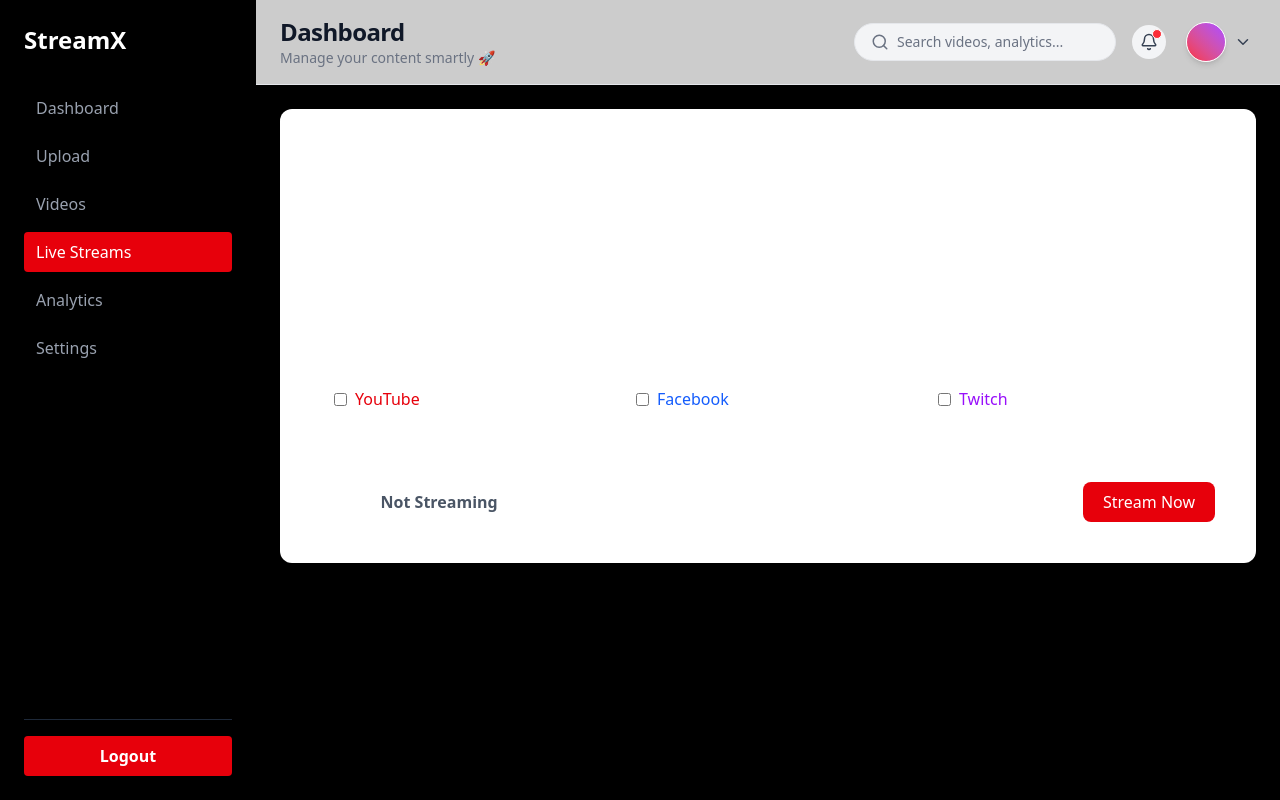
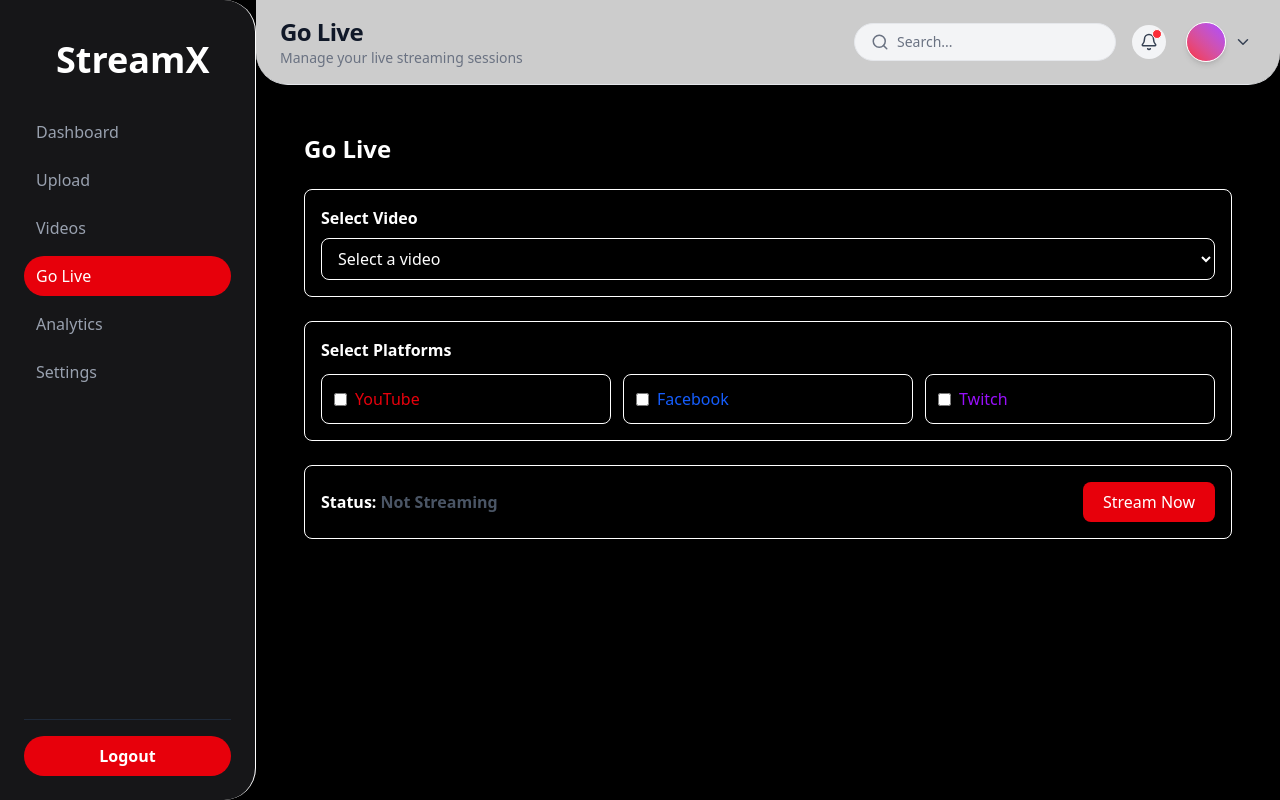
Before and after one commit to JavaDeveloper-Sinku/StreamX_Webapp, a Next.js app: page /dashboard/live in a window 1280 px wide. Built offline with nearby package versions, Linux system fonts and the light colour scheme.

Commit message:
sidebar edit

```diff
--- a/app/dashboard/layout.tsx
+++ b/app/dashboard/layout.tsx
@@ -12,7 +12,7 @@ export default function DashboardLayout({
     <div className="bg-black min-h-screen text-white">
 
       {/* --- Fixed Sidebar --- */}
-      <aside className="fixed top-0 left-0 h-full w-64 bg-zinc-900 border-r border-white/10">
+      <aside className="fixed top-0 left-0 h-full w-64 bg-zinc-900 border-r border-white/10 rounded-r-4xl">
         <Sidebar />
       </aside>
 
--- a/app/dashboard/live/page.tsx
+++ b/app/dashboard/live/page.tsx
@@ -35,7 +35,7 @@ export default function LivePage() {
   };
 
   return (
-    <div className="bg-white p-6 rounded-xl shadow space-y-6">
+    <div className="bg-green/30 p-6 rounded-xl shadow space-y-6">
       <h1 className="text-2xl font-bold">Go Live</h1>
 
       {/* Select Video */}
--- a/components/DashboardComponents/Sidebar.tsx
+++ b/components/DashboardComponents/Sidebar.tsx
@@ -8,17 +8,17 @@ export default function Sidebar() {
   const pathname = usePathname();
 
   const linkClass = (path: string) =>
-    `block px-3 py-2 rounded transition ${
+    `block px-3 py-2 rounded-full transition ${
       pathname === path
         ? "bg-red-600 text-white"
         : "text-gray-400 hover:text-white hover:bg-gray-800"
     }`;
 
   return (
-    <aside className="w-64 min-h-screen bg-black text-white p-6 flex flex-col justify-between">
+    <aside className="w-64 min-h-screen bg-black/10 text-white p-6 flex flex-col justify-between  border-r border-black-10 rounded-r-4xl ">
       {/* --------- Top Section --------- */}
       <div>
-        <h1 className="text-2xl font-bold mb-8">StreamX</h1>
+        <h1 className="text-4xl font-bold mb-8 mt-4 px-8">StreamX</h1>
 
         <nav className="space-y-2">
           <Link href="/dashboard" className={linkClass("/dashboard")}>
@@ -34,7 +34,7 @@ export default function Sidebar() {
           </Link>
 
           <Link href="/dashboard/live" className={linkClass("/dashboard/live")}>
-            Live Streams
+            Go Live
           </Link>
 
           <Link href="/dashboard/analytic" className={linkClass("/dashboard/analytic")}>
@@ -51,7 +51,7 @@ export default function Sidebar() {
       <div className="border-t border-gray-800 pt-4">
         <Link
           href="/auth/login"  // <-- yaha ap apni logout / login route set karo
-          className="block bg-red-600 hover:bg-red-700 text-center py-2 rounded font-semibold"
+          className="block bg-red-600 hover:bg-red-700 text-center py-2 rounded-full font-semibold"
         >
           Logout
         </Link>
--- a/components/DashboardComponents/Topbar.tsx
+++ b/components/DashboardComponents/Topbar.tsx
@@ -3,14 +3,50 @@
 import { Bell, Search, Menu, ChevronDown } from "lucide-react";
 import { useState } from "react";
 import Link from "next/link";
+import { usePathname } from "next/navigation";
+
+const pageMeta: Record<
+  string,
+  { title: string; subtitle: string }
+> = {
+  "/dashboard": {
+    title: "Dashboard",
+    subtitle: "Manage your content smartly",
+  },
+  "/dashboard/upload": {
+    title: "Upload",
+    subtitle: "Upload your videos and media",
+  },
+  "/dashboard/videos": {
+    title: "Videos",
+    subtitle: "Manage your uploaded videos",
+  },
+  "/dashboard/live": {
+    title: "Go Live",
+    subtitle: "Manage your live streaming sessions",
+  },
+   "/dashboard/analytic": {
+    title: "Analytics",
+    subtitle: "View your performance metrics",
+  },
+   "/dashboard/setting": {
+    title: "Settings",
+    subtitle: "Control application preferences",
+  },
+};
 
 export default function Topbar() {
   const [showSearch, setShowSearch] = useState(false);
   const [showProfileMenu, setShowProfileMenu] = useState(false);
+  const pathname = usePathname();
+
+  const currentPage =
+    pageMeta[pathname] ??
+    pageMeta["/dashboard"];
 
   return (
-    <header className="w-full sticky top-0 z-50 backdrop-blur-md bg-white/80 dark:bg-black/70 border-b border-gray-200 dark:border-white/10">
-      <div className="flex items-center justify-between px-6 py-4">
+    <header className=" w-full sticky top-0 z-50 backdrop-blur-md bg-white/80 dark:bg-black/10 border-b border-gray-200 dark:border-white/10 rounded-b-4xl ">
+      <div className=" flex items-center justify-between px-6 py-4">
 
         {/* Left Section */}
         <div className="flex items-center gap-4">
@@ -20,10 +56,10 @@ export default function Topbar() {
 
           <div>
             <h2 className="text-2xl font-bold text-gray-900 dark:text-white tracking-tight">
-              Dashboard
+              {currentPage.title}
             </h2>
             <p className="text-sm text-gray-500 dark:text-gray-400">
-              Manage your content smartly 🚀
+              {currentPage.subtitle}
             </p>
           </div>
         </div>
@@ -36,7 +72,7 @@ export default function Topbar() {
             <Search size={18} className="text-gray-500 dark:text-gray-300" />
             <input
               type="text"
-              placeholder="Search videos, analytics..."
+              placeholder="Search..."
               className="bg-transparent outline-none text-sm text-gray-700 dark:text-gray-200 placeholder-gray-500 dark:placeholder-gray-400"
             />
           </div>
@@ -52,7 +88,7 @@ export default function Topbar() {
           {/* Notification */}
           <button className="relative p-2 rounded-full bg-gray-100 dark:bg-white/10 hover:bg-gray-200 dark:hover:bg-white/20 transition">
             <Bell size={18} className="text-gray-700 dark:text-gray-200" />
-            <span className="absolute top-1 right-1 w-2.5 h-2.5 bg-red-500 border border-white dark:border-black rounded-full"></span>
+            <span className="absolute top-1 right-1 w-2.5 h-2.5 bg-red-500 border border-white dark:border-black rounded-full" />
           </button>
 
           {/* Avatar + Dropdown */}
@@ -65,28 +101,25 @@ export default function Topbar() {
               <ChevronDown size={18} className="text-gray-700 dark:text-gray-200" />
             </button>
 
-            {/* Dropdown Menu */}
             {showProfileMenu && (
               <div className="absolute right-0 mt-2 w-48 bg-white dark:bg-black/80 border border-gray-200 dark:border-white/10 rounded-lg shadow-lg py-2 z-50">
                 <Link
                   href="/dashboard/profile"
-                  className="block px-4 py-2 text-gray-700 dark:text-gray-200 hover:bg-gray-100 dark:hover:bg-white/10 transition"
+                  className="block px-4 py-2 hover:bg-gray-100 dark:hover:bg-white/10"
                   onClick={() => setShowProfileMenu(false)}
                 >
                   Profile
                 </Link>
-
                 <Link
                   href="/dashboard/setting"
-                  className="block px-4 py-2 text-gray-700 dark:text-gray-200 hover:bg-gray-100 dark:hover:bg-white/10 transition"
+                  className="block px-4 py-2 hover:bg-gray-100 dark:hover:bg-white/10"
                   onClick={() => setShowProfileMenu(false)}
                 >
                   Settings
                 </Link>
-
                 <Link
                   href="/dashboard/plans"
-                  className="block px-4 py-2 text-gray-700 dark:text-gray-200 hover:bg-gray-100 dark:hover:bg-white/10 transition"
+                  className="block px-4 py-2 hover:bg-gray-100 dark:hover:bg-white/10"
                   onClick={() => setShowProfileMenu(false)}
                 >
                   Plans
@@ -97,7 +130,7 @@ export default function Topbar() {
         </div>
       </div>
 
-      {/* Mobile Search Bar */}
+      {/* Mobile Search */}
       {showSearch && (
         <div className="px-4 pb-3 md:hidden">
           <div className="flex items-center gap-2 px-4 py-2 bg-gray-100 dark:bg-white/10 rounded-xl border border-gray-200 dark:border-white/10">
```
